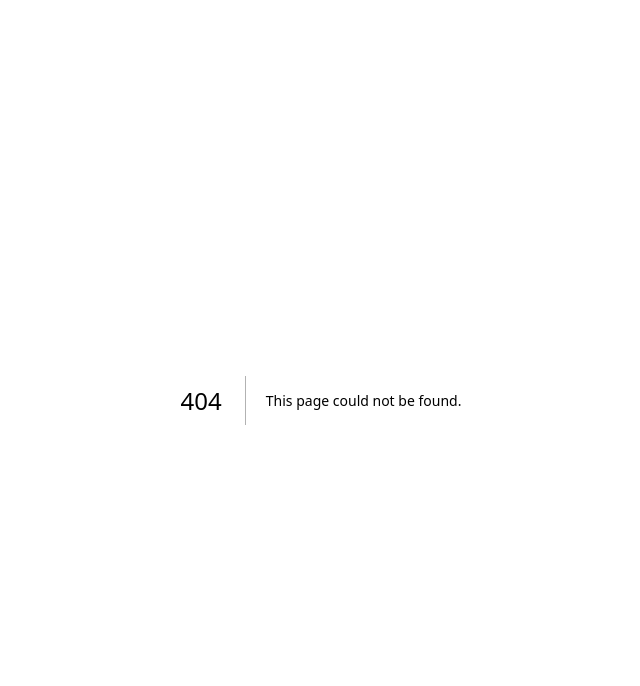
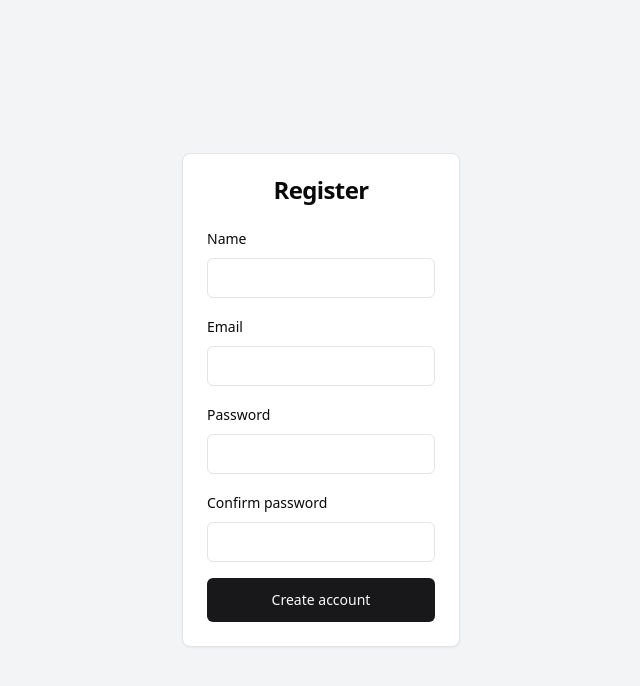
Before and after one commit to AlfredoPrograma/filez, a Next.js app: page /auth/register in a window 1280 px wide. Before the commit this address had no page. Shown: the top 686 px of the page, without its empty margins (319-959 px from the left). Built offline with nearby package versions, Linux system fonts and the light colour scheme.

Commit message:
feature(register): create register page and form

```diff
--- a/prettier.config.js
+++ b/prettier.config.js
@@ -3,6 +3,7 @@ const config = {
   singleQuote: true,
   jsxSingleQuote: true,
   tabWidth: 2,
+  singleAttributePerLine: true,
   plugins: ["prettier-plugin-tailwindcss"],
 };
 
--- /dev/null
+++ b/src/app/auth/register/components/register-form.tsx
@@ -0,0 +1,81 @@
+'use client';
+
+import { zodResolver } from '@hookform/resolvers/zod';
+import { useForm } from 'react-hook-form';
+import { z } from 'zod';
+import { InputField } from '~/components/forms/input-field';
+import { Button } from '~/components/ui/button';
+import {
+  Form,
+  FormControl,
+  FormField,
+  FormItem,
+  FormLabel,
+} from '~/components/ui/form';
+import { Input } from '~/components/ui/input';
+
+const registerSchema = z.object({
+  name: z.string(),
+  email: z.string().email(),
+  password: z.string(),
+  confirmPassword: z.string(),
+});
+
+type RegisterFormValues = z.infer<typeof registerSchema>;
+
+export function RegisterForm() {
+  const form = useForm<RegisterFormValues>({
+    resolver: zodResolver(registerSchema),
+    defaultValues: {
+      name: '',
+      email: '',
+      password: '',
+      confirmPassword: '',
+      // image: ""
+    },
+  });
+
+  function onSubmit(formValues: RegisterFormValues) {
+    console.log(formValues);
+  }
+
+  return (
+    <Form {...form}>
+      <form
+        onSubmit={form.handleSubmit(onSubmit)}
+        className='space-y-4'
+      >
+        <InputField<RegisterFormValues>
+          name='name'
+          label='Name'
+        />
+
+        <InputField<RegisterFormValues>
+          name='email'
+          label='Email'
+          type='email'
+        />
+
+        <InputField<RegisterFormValues>
+          name='password'
+          label='Password'
+          type='password'
+        />
+
+        <InputField<RegisterFormValues>
+          name='confirmPassword'
+          label='Confirm password'
+          type='password'
+        />
+
+        <Button
+          type='submit'
+          size='lg'
+          className='w-full'
+        >
+          Create account
+        </Button>
+      </form>
+    </Form>
+  );
+}
--- /dev/null
+++ b/src/app/auth/register/page.tsx
@@ -0,0 +1,18 @@
+import { Card, CardContent, CardHeader, CardTitle } from '~/components/ui/card';
+import { RegisterForm } from './components/register-form';
+
+export default function RegisterPage() {
+  return (
+    <main className='flex h-screen items-center justify-center bg-gray-100'>
+      <Card>
+        <CardHeader>
+          <CardTitle className='text-center'>Register</CardTitle>
+        </CardHeader>
+
+        <CardContent>
+          <RegisterForm />
+        </CardContent>
+      </Card>
+    </main>
+  );
+}
--- /dev/null
+++ b/src/components/forms/input-field.tsx
@@ -0,0 +1,29 @@
+import { type Path, type FieldValues } from 'react-hook-form';
+import { FormControl, FormField, FormItem, FormLabel } from '../ui/form';
+import { Input } from '../ui/input';
+import { type ComponentProps, type ReactNode } from 'react';
+
+type InputFieldProps<T = FieldValues> = {
+  name: Path<T>;
+  label?: ReactNode;
+} & ComponentProps<'input'>;
+
+export function InputField<T = FieldValues>({
+  name,
+  label,
+  ...inputProps
+}: InputFieldProps<T>) {
+  return (
+    <FormField
+      name={name}
+      render={({ field }) => (
+        <FormItem>
+          {label && <FormLabel>{label}</FormLabel>}
+          <FormControl>
+            <Input {...field} {...inputProps} />
+          </FormControl>
+        </FormItem>
+      )}
+    />
+  );
+}
```
